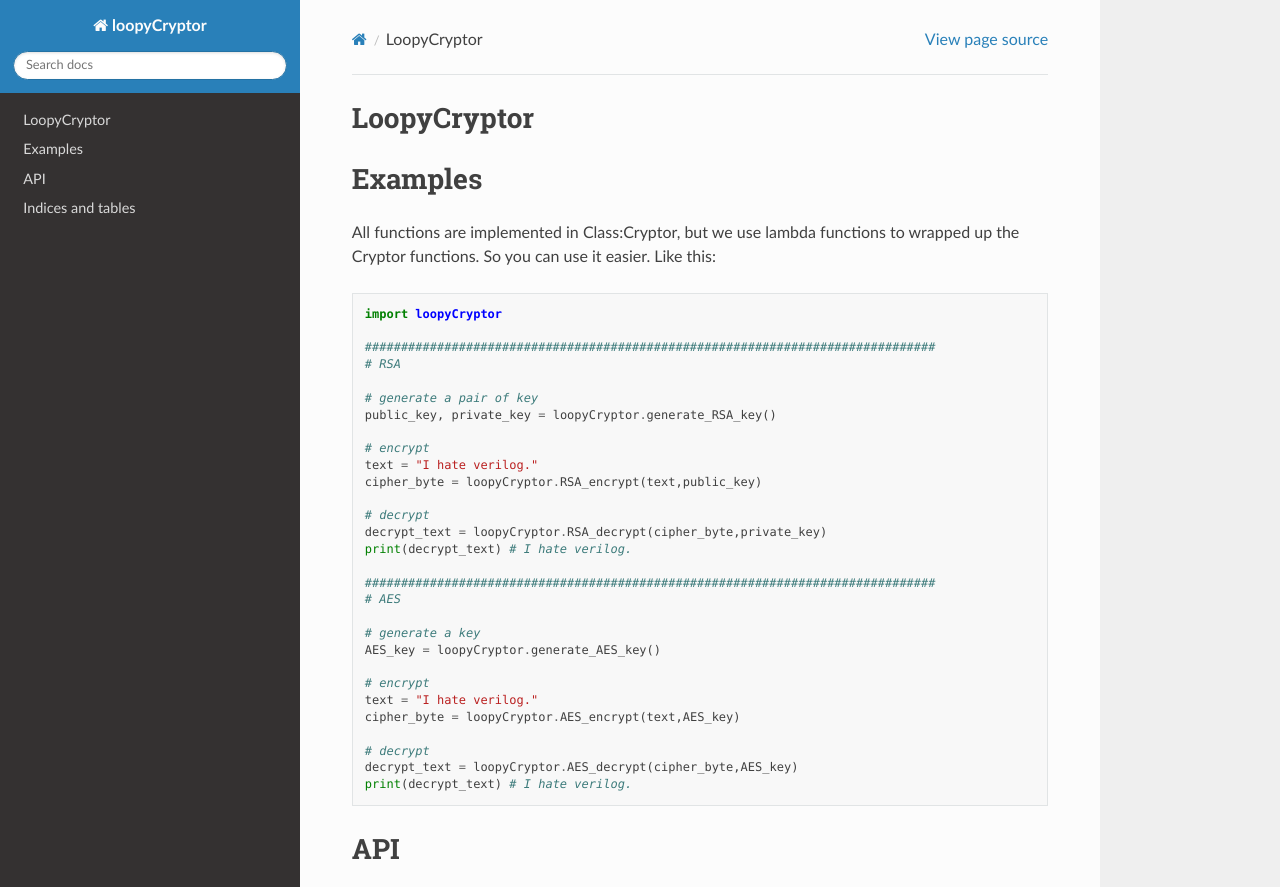
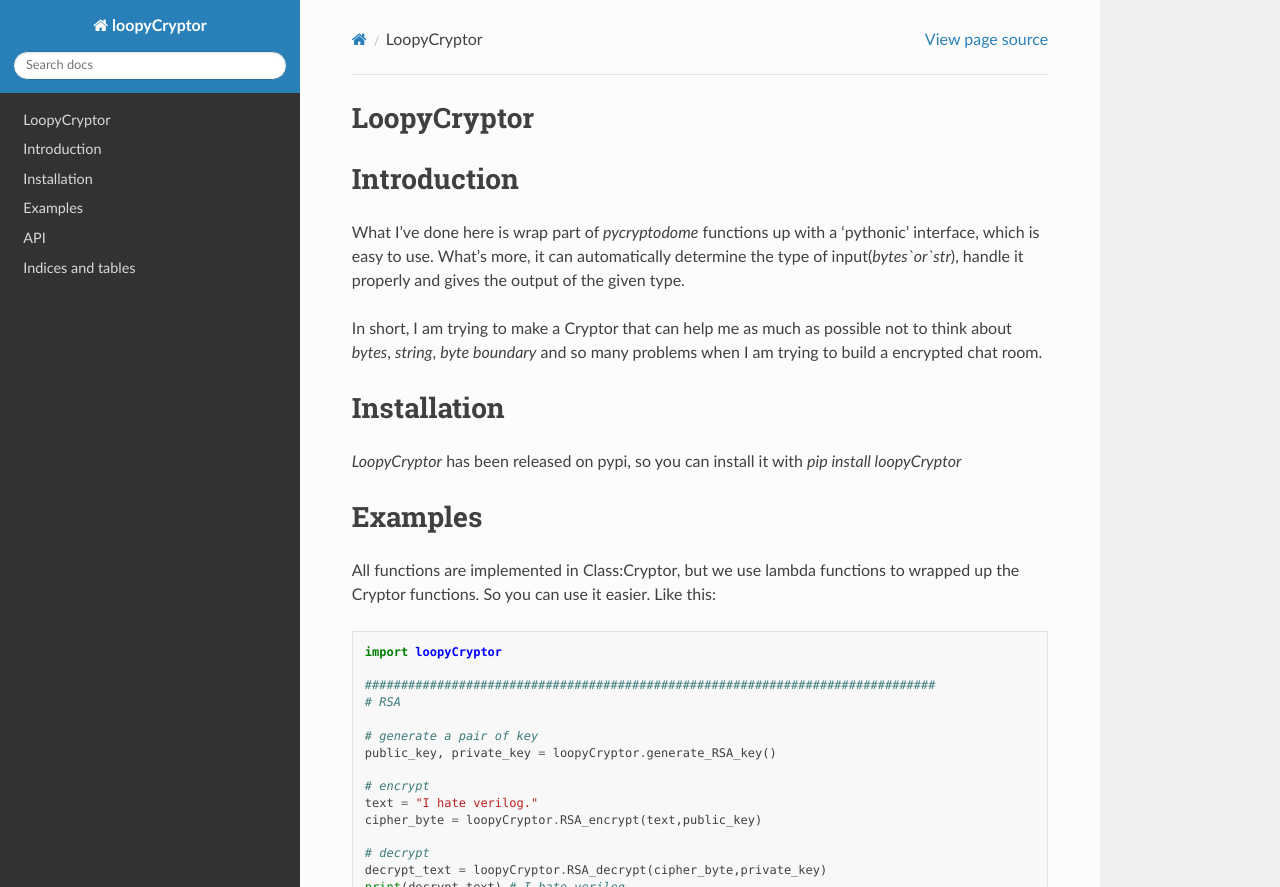
Before and after one commit to loopyme/loopyCryptor, a Sphinx documentation site: the page built from source/index.rst, in a window 1280 px wide and 1400 px high, cut to the strip 0-887 px from the top of the window. Built offline with Sphinx 7.4.7 and the Read the Docs theme 2.0.0, drawn with Linux system fonts in a browser that asks for light colours.

Commit message:
fix a bug 	modified:   loopyCryptor/Cryptor.py 	modified:   setup.py 	modified:   source/index.rst

```diff
--- a/setup.py
+++ b/setup.py
@@ -2,7 +2,7 @@
 
 setup(
     name='loopyCryptor',
-    version='0.0.4',
+    version='0.0.5',
     description=(
         'Easy-to-use string symmetric/asymmetric encryption tools based on PyCryptodome'
     ),
--- a/source/index.rst
+++ b/source/index.rst
@@ -4,10 +4,20 @@
 ============
 
 .. toctree::
-   :maxdepth: 2
+   :maxdepth: 3
    :caption: Contents:
 
+Introduction
+============
 
+What I've done here is wrap part of `pycryptodome` functions up with a 'pythonic' interface, which is easy to use. What's more, it can automatically determine the type of input(`bytes`or`str`), handle it properly and gives the output of the given type.
+
+In short, I am trying to make a Cryptor that can help me as much as possible not to think about `bytes`, `string`, `byte boundary` and so many problems when I am trying to build a encrypted chat room.
+
+Installation
+============
+
+`LoopyCryptor` has been released on pypi, so you can install it with `pip install loopyCryptor`
 
 Examples
 ========
```
Also changed, not shown: other parts of source/index.rst (+1 -0 lines), 1 other file.
